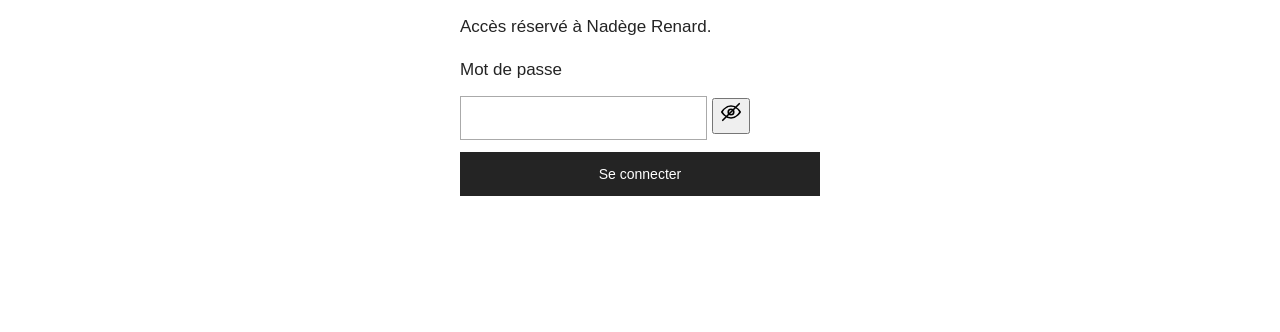
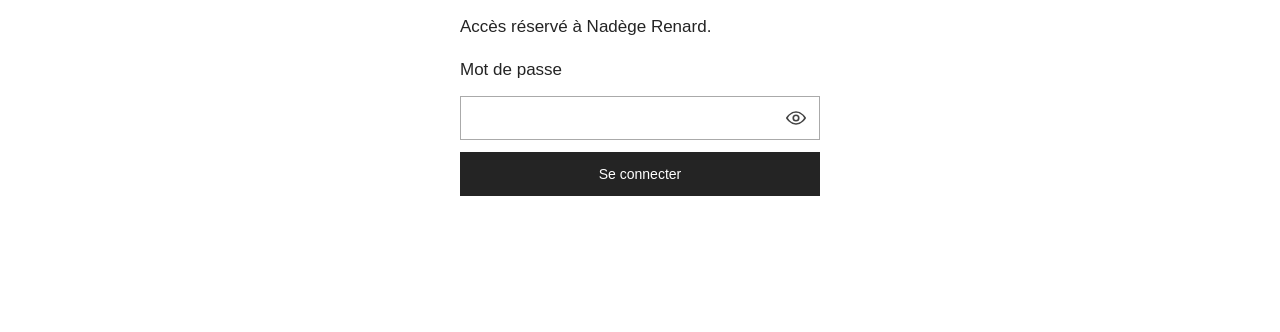
Before and after one commit to ludodulac/nadegerenard, a website: page public/administration/index.html in a window 1280 px wide. Shown: the part 283-615 px from the top of the page. Drawn offline with Linux system fonts and the light colour scheme; no server answers.

Commit message:
style: œil de mot de passe aligné dans le champ sans gêner la saisie

```diff
--- a/public/admin.css
+++ b/public/admin.css
@@ -165,3 +165,16 @@
   .floating-save-status{font-size:11px}
   .editor-body{padding-bottom:130px}
 }
+
+/* Œil de connexion : le mot de passe reste masqué par défaut. */
+.login-card .password-wrap{display:flex;position:relative;align-items:center;width:100%}
+.login-card .password-wrap input{width:100%;min-width:0;padding-right:50px}
+.login-card .password-eye{
+  display:grid;place-items:center;position:absolute;right:3px;top:50%;transform:translateY(-50%);
+  width:42px;height:42px;padding:6px;border:0;background:transparent;
+  color:#444;cursor:pointer;border-radius:3px;
+}
+.login-card .password-eye:hover{background:#f1f1f1}
+.login-card .password-eye:focus-visible{outline:2px solid #242424;outline-offset:1px}
+.login-card .password-eye svg{display:block}
+.login-card .password-eye #eye-slash[hidden]{display:none}
```
